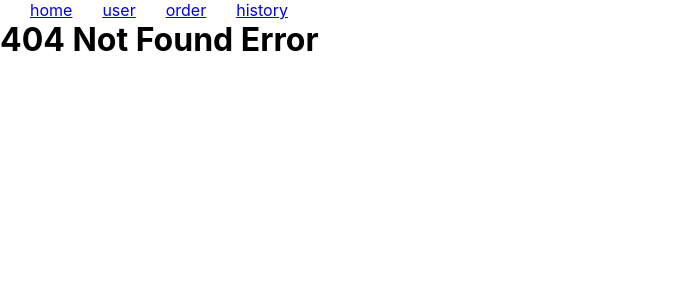
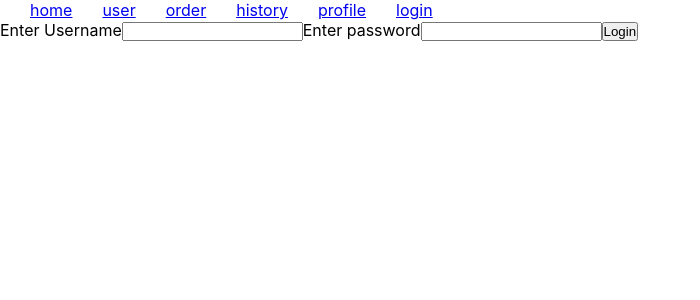
Before and after one commit to mukilathuruvan/frenzo-react, a React (Create React App) app in the folder my-app/: page /login in a window 1280 px wide. Before the commit this address had no page. Shown: the top 300 px of the page, without its empty margins (0-700 px from the left). Built offline with nearby package versions, Linux system fonts and the light colour scheme.

Commit message:
configuring project route

```diff
--- a/my-app/src/Routes/AppRoutes.jsx
+++ b/my-app/src/Routes/AppRoutes.jsx
@@ -6,7 +6,10 @@ import {
   SingleUserPage,
   ParentPage,
   ChildrenPage,
+  HistoryPage,
+  ProfilePage,
 } from "../pages";
+import LoginPage from "../pages/LoginPage";
 
 const AppRoutes = () => {
   return (
@@ -15,11 +18,15 @@ const AppRoutes = () => {
       <Route path="/users" element={<UserPage />} />
       <Route path="/users/:id" element={<SingleUserPage />} />
       <Route path="/order" element={<h1>Order Page</h1>} />
-      <Route path="/*" element={<h1>404 Not Found Error</h1>} />
+
+      <Route path="/history" element={<HistoryPage />} />
+      <Route path="/profile" element={<ProfilePage />} />
+      <Route path="/login" element={<LoginPage />} />
 
       <Route path="/parent" element={<ParentPage />}>
         <Route path="id" element={<ChildrenPage />} />
       </Route>
+      <Route path="/*" element={<h1>404 Not Found Error</h1>} />
     </Routes>
   );
 };
--- a/my-app/src/Routes/NavBar.jsx
+++ b/my-app/src/Routes/NavBar.jsx
@@ -1,21 +1,18 @@
 import React from "react";
 import { NavLink } from "react-router-dom";
+
+const routes = ["home", "user", "order", "history", "profile", "login"];
 
 const Navbar = () => {
   return (
     <nav>
-      <NavLink to="/" style={{ marginLeft: "30px" }}>
-        home
-      </NavLink>
-      <NavLink to="/users" style={{ marginLeft: "30px" }}>
-        user
-      </NavLink>
-      <NavLink to="/order" style={{ marginLeft: "30px" }}>
-        order
-      </NavLink>
-      <NavLink to="/history" style={{ marginLeft: "30px" }}>
-        history
-      </NavLink>
+      {routes.map((route) => (
+        <NavLink
+          to={route === "home" ? "/" : route}
+          style={{ marginLeft: "30px" }}>
+          {route}
+        </NavLink>
+      ))}
     </nav>
   );
 };
--- /dev/null
+++ b/my-app/src/context/userContext.jsx
@@ -0,0 +1,33 @@
+import React, { createContext, useContext, useEffect, useState } from "react";
+
+const user = createContext(null);
+
+const UserContext = ({ children }) => {
+  const [currentUser, setCurrentUser] = useState(null);
+
+  useEffect(() => {
+    console.log(currentUser);
+  }, [currentUser]);
+
+  const login = (user) => {
+    setCurrentUser(user);
+  };
+  const logout = () => {
+    setCurrentUser(null);
+  };
+
+  return (
+    <user.Provider
+      value={{
+        currentUser,
+        login,
+        logout,
+      }}>
+      {children}
+    </user.Provider>
+  );
+};
+
+export default UserContext;
+
+export const useUserContext = () => useContext(user);
--- a/my-app/src/index.js
+++ b/my-app/src/index.js
@@ -5,12 +5,15 @@ import reportWebVitals from "./reportWebVitals";
 import { BrowserRouter } from "react-router-dom";
 import NavBar from "./Routes/NavBar";
 import AppRoutes from "./Routes/AppRoutes";
+import UserContext from "./context/userContext";
 const root = ReactDOM.createRoot(document.getElementById("root"));
 root.render(
-  <BrowserRouter>
-    <NavBar />
-    <AppRoutes />
-  </BrowserRouter>
+  <UserContext>
+    <BrowserRouter>
+      <NavBar />
+      <AppRoutes />
+    </BrowserRouter>
+  </UserContext>
 );
 
 // If you want to start measuring performance in your app, pass a function
--- /dev/null
+++ b/my-app/src/pages/HistoryPage.jsx
@@ -0,0 +1,7 @@
+import React from "react";
+
+const HistoryPage = () => {
+  return <div>HistoryPage</div>;
+};
+
+export default HistoryPage;
--- /dev/null
+++ b/my-app/src/pages/LoginPage.jsx
@@ -0,0 +1,34 @@
+import React, { useState } from "react";
+import { useUserContext } from "../context/userContext";
+
+const LoginPage = () => {
+  const [user, setUser] = useState({ userName: "", password: "" });
+  const { login } = useUserContext();
+  const handleSubmit = (e) => {
+    e.preventDefault();
+    login(user);
+  };
+  return (
+    <form onSubmit={handleSubmit}>
+      <label htmlFor="">
+        Enter Username
+        <input
+          type="text"
+          value={user.userName}
+          onChange={(e) => setUser({ ...user, userName: e.target.value })}
+        />
+      </label>
+      <label htmlFor="">
+        Enter password
+        <input
+          type="text"
+          value={user.password}
+          onChange={(e) => setUser({ ...user, password: e.target.value })}
+        />
+      </label>
+      <input type="submit" value="Login" />
+    </form>
+  );
+};
+
+export default LoginPage;
--- /dev/null
+++ b/my-app/src/pages/ProfilePage.jsx
@@ -0,0 +1,21 @@
+import React from "react";
+import { useUserContext } from "../context/userContext";
+
+const ProfilePage = () => {
+  const { logout, currentUser } = useUserContext();
+
+  return (
+    <div>
+      {currentUser ? (
+        <>
+          <h1>Welcome {currentUser.userName}</h1>
+          <button onClick={() => logout()}>Logout</button>
+        </>
+      ) : (
+        <h1>You are Not Logged in</h1>
+      )}
+    </div>
+  );
+};
+
+export default ProfilePage;
--- a/my-app/src/pages/index.jsx
+++ b/my-app/src/pages/index.jsx
@@ -3,3 +3,5 @@ export { default as HomePage } from "./HomePage";
 export { default as SingleUserPage } from "./SingleUserPage";
 export { default as ParentPage } from "./ParentPage";
 export { default as ChildrenPage } from "./ChildrenPage";
+export { default as ProfilePage } from "./ProfilePage";
+export { default as HistoryPage } from "./HistoryPage";
```
